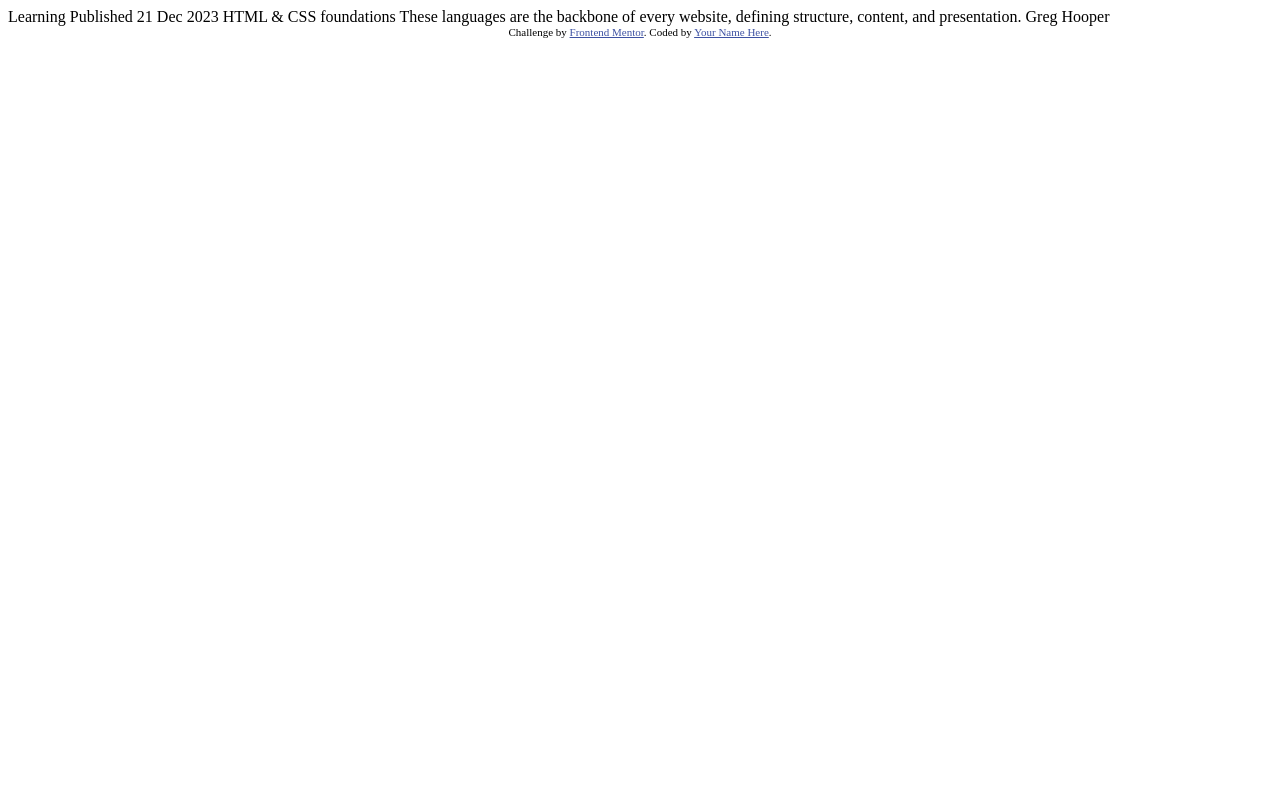
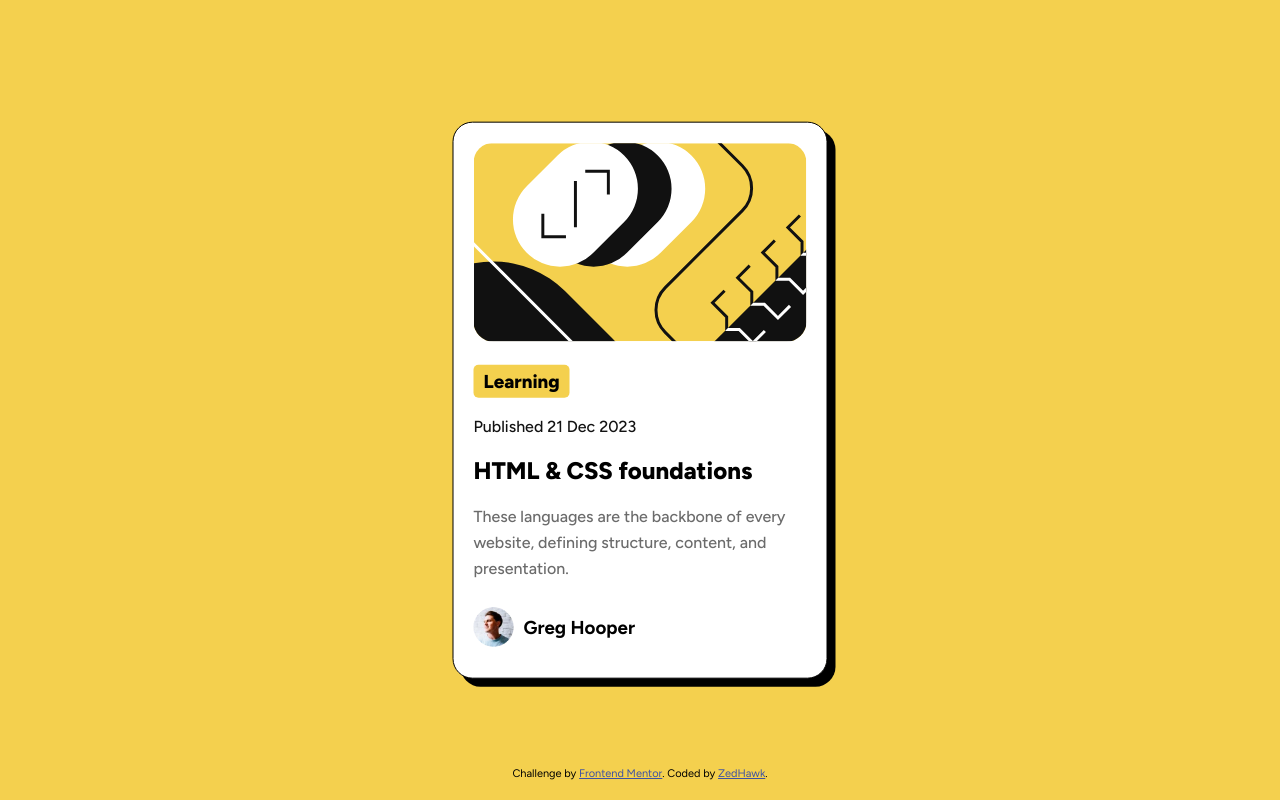
Before and after one commit to ebrahim113/blog_preview_card_challenge, a plain HTML site: page index.html in a window 1280 px wide. Drawn offline with Linux system fonts and the light colour scheme.

Commit message:
Finish challenge

```diff
--- a/index.html
+++ b/index.html
@@ -1,34 +1,50 @@
 <!DOCTYPE html>
 <html lang="en">
   <head>
-  <meta charset="UTF-8">
-  <meta name="viewport" content="width=device-width, initial-scale=1.0"> <!-- displays site properly based on user's device -->
-
-  <link rel="icon" type="image/png" sizes="32x32" href="./assets/images/favicon-32x32.png">
-
+    <meta charset="UTF-8" />
+    <meta name="viewport" content="width=device-width, initial-scale=1.0" />
+    <!-- displays site properly based on user's device -->
+    <link
+      rel="icon"
+      type="image/png"
+      sizes="32x32"
+      href="./assets/images/favicon-32x32.png"
+    />
+    <link rel="stylesheet" href="style.css" />
+    <!-- Google fonts -->
+    <link rel="preconnect" href="https://fonts.googleapis.com" />
+    <link rel="preconnect" href="https://fonts.gstatic.com" crossorigin />
+    <link
+      href="https://fonts.googleapis.com/css2?family=Figtree:ital,wght@0,300..900;1,300..900&display=swap"
+      rel="stylesheet"
+    />
     <title>Frontend Mentor | Blog preview card</title>
-
-  <!-- Feel free to remove these styles or customise in your own stylesheet 👍 -->
-  <style>
-    .attribution { font-size: 11px; text-align: center; }
-    .attribution a { color: hsl(228, 45%, 44%); }
-  </style>
   </head>
   <body>
-
-  Learning
-
-  Published 21 Dec 2023
-
-  HTML & CSS foundations
-
-  These languages are the backbone of every website, defining structure, content, and presentation.
-
-  Greg Hooper
-
+    <div class="card">
+      <img
+        src="assets/images/illustration-article.svg"
+        alt="illustration-article"
+      />
+      <div class="content">
+        <h3>Learning</h3>
+        <p>Published 21 Dec 2023</p>
+        <h2>HTML & CSS foundations</h2>
+        <p>
+          These languages are the backbone of every website, defining structure,
+          content, and presentation.
+        </p>
+      </div>
+      <div class="author">
+        <img src="assets/images/image-avatar.webp" alt="author" />
+        <h3>Greg Hooper</h3>
+      </div>
+    </div>
     <div class="attribution">
-    Challenge by <a href="https://www.frontendmentor.io?ref=challenge" target="_blank">Frontend Mentor</a>.
-    Coded by <a href="#">Your Name Here</a>.
+      Challenge by
+      <a href="https://www.frontendmentor.io?ref=challenge" target="_blank"
+        >Frontend Mentor</a
+      >. Coded by <a href="https://github.com/ebrahim113">ZedHawk</a>.
     </div>
   </body>
 </html>
--- /dev/null
+++ b/style.css
@@ -0,0 +1,89 @@
+:root {
+    --yellow: hsl(47, 88%, 63%);
+    --white: hsl(0, 0%, 100%);
+    --gray-500: hsl(0, 0%, 42%);
+    --gray-950: hsl(0, 0%, 7%);
+}
+
+* {
+    box-sizing: border-box;
+}
+
+body {
+    font-family: "Figtree", sans-serif;
+    background-color: var(--yellow);
+}
+
+/* Start card */
+.card {
+    background-color: var(--white);
+    width: 375px;
+    border: 1px solid black;
+    border-radius: 20px;
+    position: absolute;
+    top: 50%;
+    left: 50%;
+    transform: translate(-50%, -50%);
+    padding: 20px;
+    box-shadow: 8px 8px 0px 0px black;
+}
+
+@media (max-width: 767px) {
+    .card {
+        width: 350px;
+    }
+}
+
+.card img {
+    max-width: 100%;
+    border-radius: inherit;
+}
+
+.card .content h3 {
+    background-color: var(--yellow);
+    width: fit-content;
+    padding: 5px 10px;
+    border-radius: 5px;
+    font-weight: 800;
+}
+
+.card .content p:first-of-type {
+    color: var(--gray-950);
+    font-weight: 500;
+}
+
+.card .content h2 {
+    font-weight: 800;
+}
+
+.card .content p:last-of-type {
+    color: var(--gray-500);
+    line-height: 1.6;
+    font-weight: 500;
+}
+
+.author {
+    display: flex;
+    align-items: center;
+}
+
+.author img {
+    width: 40px;
+    height: 40px;
+    margin-right: 10px;
+}
+
+/* End card */
+
+.attribution {
+    font-size: 11px;
+    text-align: center;
+    position: absolute;
+    bottom: 20px;
+    left: 50%;
+    transform: translateX(-50%);
+}
+
+.attribution a {
+    color: hsl(228, 45%, 44%);
+}
```
Lines whose indentation alone changed are shown as unchanged.
